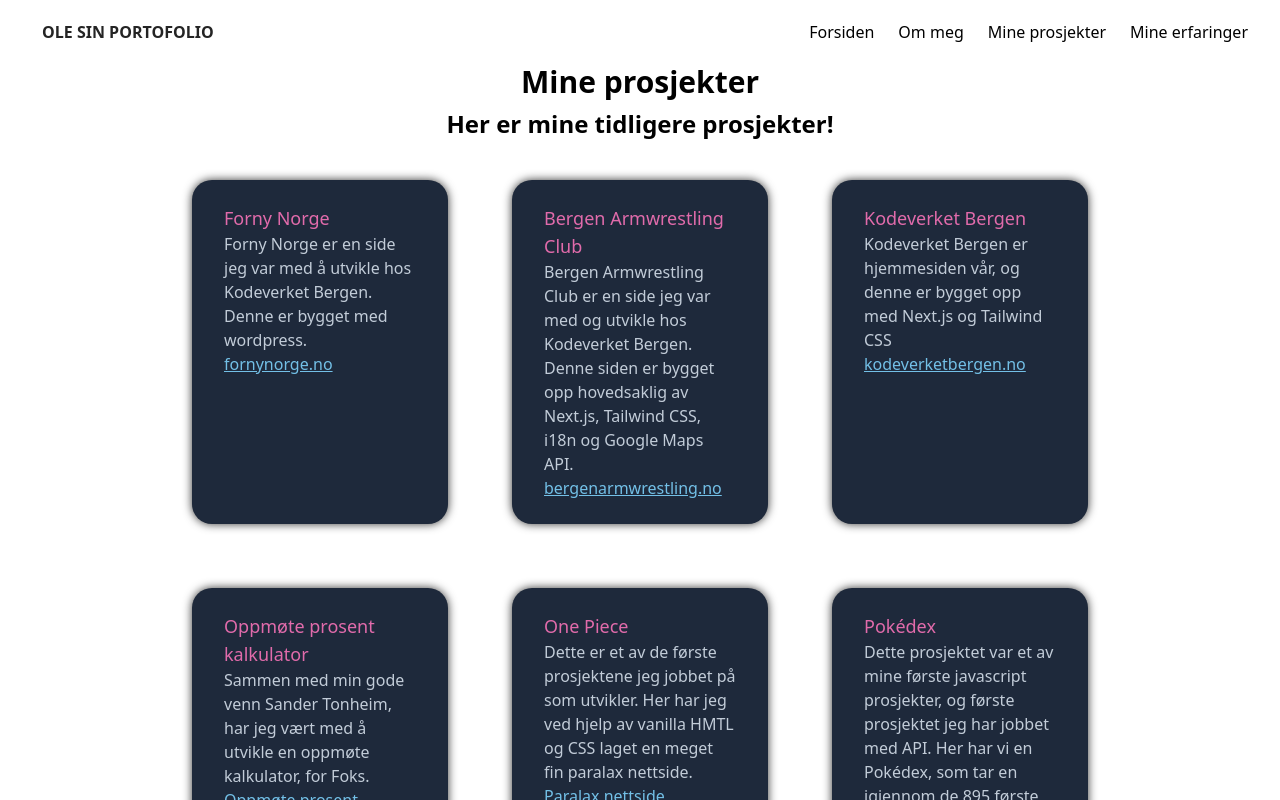
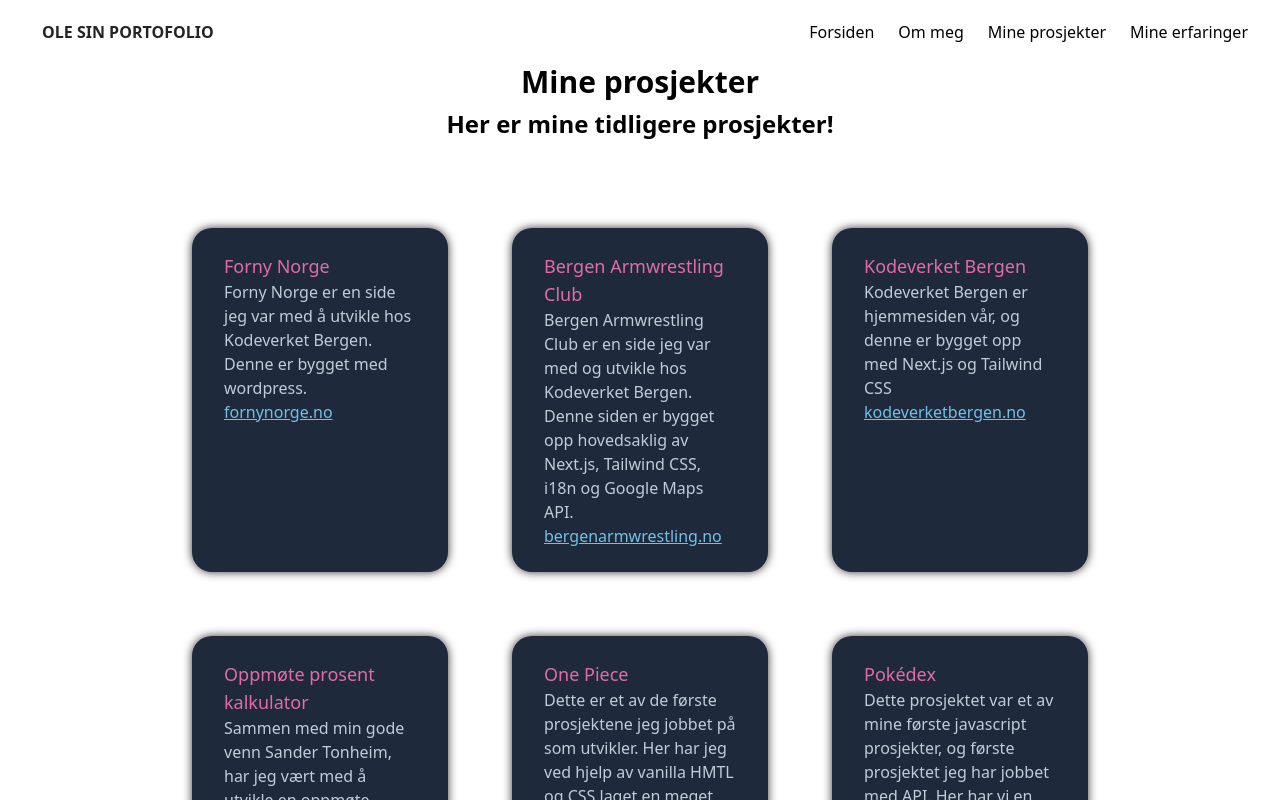
Before and after one commit to OleKoderNo/portofolio-with-tailwind, a Next.js app: page /mine-prosjekter in a window 1280 px wide. Shown: the top 800 px of the page. Built offline with nearby package versions, Linux system fonts and the light colour scheme.

Commit message:
adjusted margin on all sites

```diff
--- a/pages/index.js
+++ b/pages/index.js
@@ -52,7 +52,7 @@ export default function Home() {
           Ole Håvard Furuseth Bergan
         </h1>
         <h2
-          className="text-l md:text-2xl "
+          className="mt-2 text-l md:text-2xl"
         >
           Frontend utvikler
         </h2>
--- a/pages/mine-erfaringer.js
+++ b/pages/mine-erfaringer.js
@@ -1,7 +1,9 @@
 export default function Experience() {
     return (
         <>
-            <header className="font-bold text-center">
+            <header
+            className="pb-8 mx-auto font-bold text-center"
+            >
                 <h1
                     className="text-xl md:text-3xl"
                 >
@@ -14,7 +16,7 @@ export default function Experience() {
                 </h2>
             </header>
             <main
-                className="max-w-6xl mx-auto mt-5 text-greyText"
+                className="max-w-6xl mx-auto text-greyText"
             >
                 <section
                 >
@@ -31,7 +33,7 @@ export default function Experience() {
                                 Octaos
                             </h3>
                             <p
-                            className="my-2  text-blueText"
+                            className="my-2 text-blueText"
                             >
                                 <em>
 
@@ -50,7 +52,7 @@ export default function Experience() {
                                 Bjørnafjorden Næringsråd
                             </h3>
                             <p
-                            className="my-2  text-blueText"
+                            className="my-2 text-blueText"
                             >
                                 <em>
                                     20.09.22-31.10.22
@@ -67,7 +69,7 @@ export default function Experience() {
                                 Kodeverket Bergen
                             </h3>
                             <p
-                            className="my-2  text-blueText"
+                            className="my-2 text-blueText"
                             >
                                 <em>
                                     28.10.22- Jobber her pr d.d
@@ -110,7 +112,7 @@ export default function Experience() {
                                 Universell utforming av IKT for utviklere og testledere
                             </h3>
                             <p
-                            className="my-2  text-blueText"
+                            className="my-2 text-blueText"
                             >
                                 31.01.23
                             </p>
--- a/pages/mine-prosjekter.js
+++ b/pages/mine-prosjekter.js
@@ -1,7 +1,9 @@
 export default function Projects() {
 	return (
         <>
-        <header className="font-bold text-center">
+        <header
+        className="pb-8 mx-auto font-bold text-center"
+        >
             <h1
             className="text-xl md:text-3xl"
             >
@@ -14,7 +16,7 @@ export default function Projects() {
             </h2>
         </header>
         <main
-        className="max-w-6xl mx-auto mt-10 text-greyText"
+        className="max-w-6xl mx-auto mt-14 text-greyText"
         >
             <section
             className="flex flex-wrap justify-center gap-16"
```
